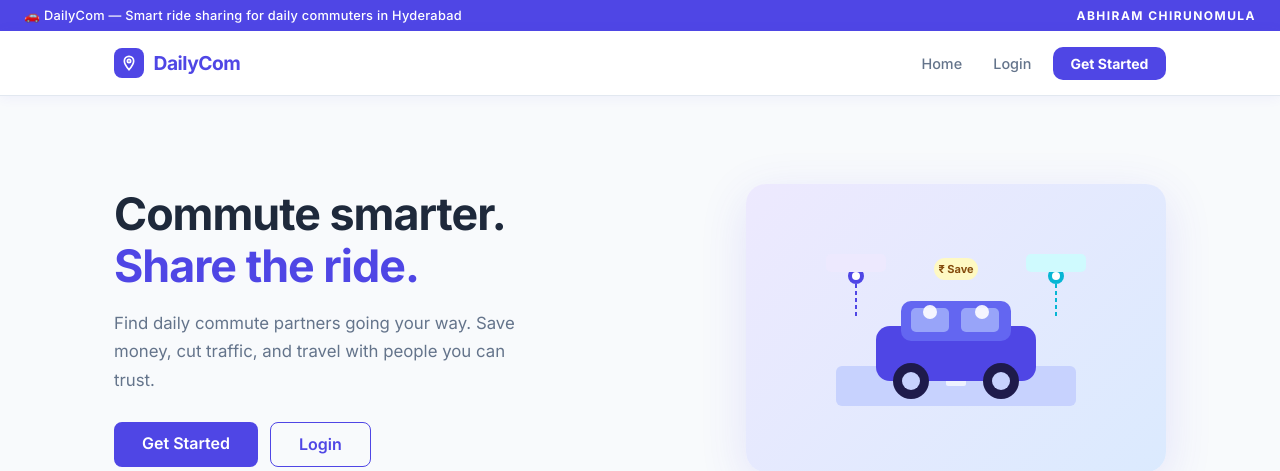
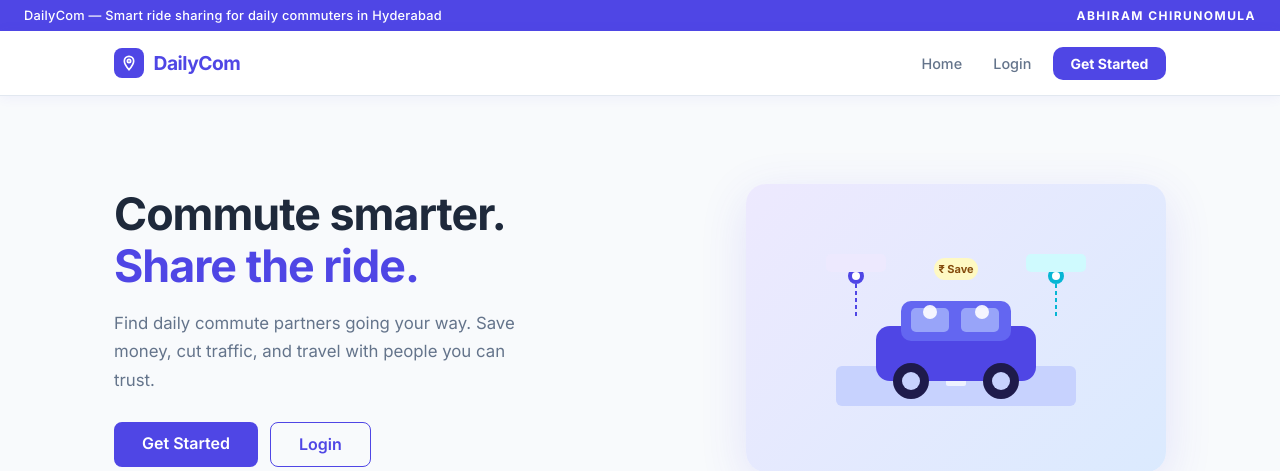
Before and after one commit to abhichirunomula/DailyCom, a Django app: page / in a window 1280 px wide. Shown: the top 471 px of the page. Run offline with Django 5.2, Linux system fonts and the light colour scheme.

Commit message:
Announcement bar error fixed

```diff
--- a/templates/base.html
+++ b/templates/base.html
@@ -9,9 +9,9 @@
 </head>
 <body>
  <!-- Announcement Bar -->
-<div class="announce-bar">
-  <span class="announce-text">🚗 DailyCom — Smart ride sharing for daily commuters in Hyderabad</span>
-  <span class="announce-name">Abhiram Chirunomula</span>
+<div style="background:#4f46e5; color:#fff; padding:0.5rem 1.5rem; display:flex; justify-content:space-between; align-items:center; font-size:0.8rem; font-weight:500; letter-spacing:0.02em;">
+  <span> DailyCom — Smart ride sharing for daily commuters in Hyderabad</span>
+  <span style="font-weight:700; letter-spacing:0.12em; text-transform:uppercase; font-size:0.75rem;">Abhiram Chirunomula</span>
 </div>
 
 <nav class="dc-nav">
```
